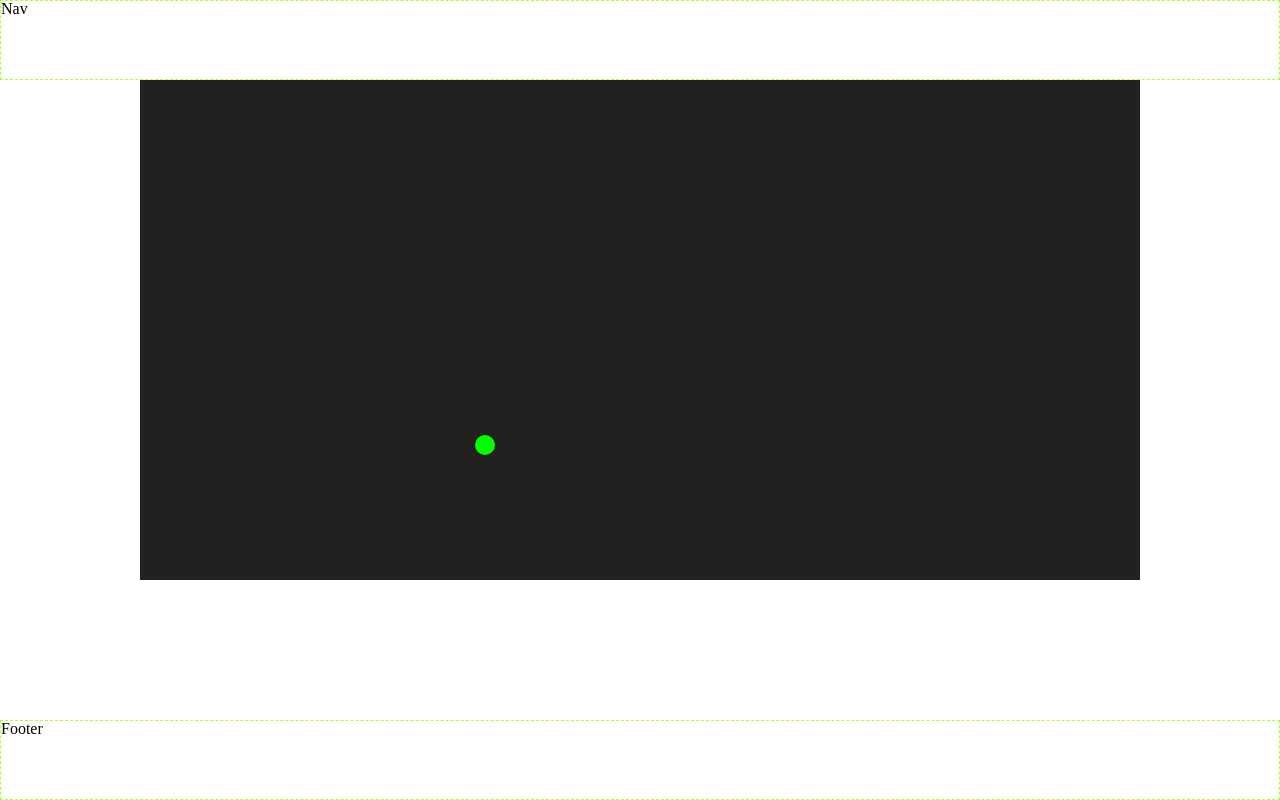
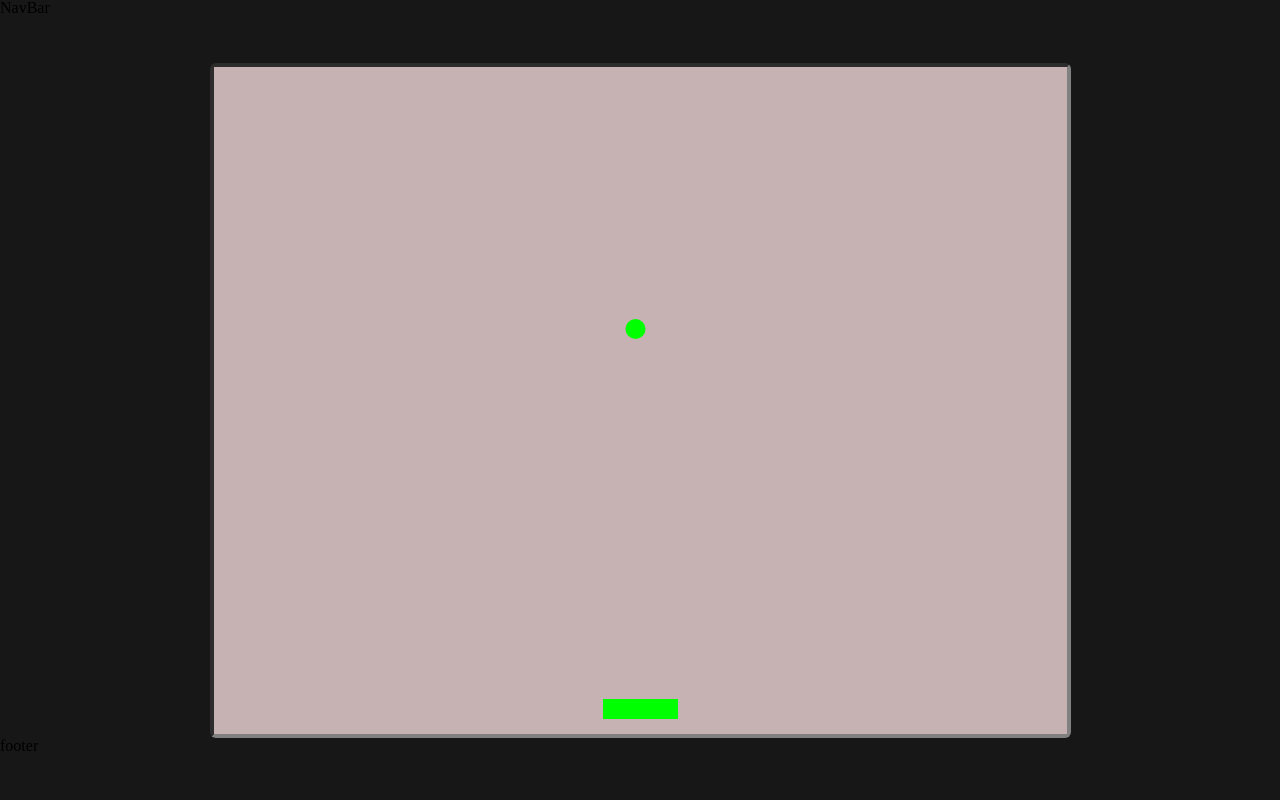
Before and after one commit to ahmedloona/breakout, a website built with webpack: page index.html in a window 1280 px wide. Built offline with Linux system fonts and the light colour scheme.

Commit message:
Complete paddle implementation

```diff
--- a/index.html
+++ b/index.html
@@ -7,10 +7,12 @@
     </head>
 
     <body>
-    <nav>Nav</nav>
-    <canvas id="canvas" width="1000" height="500"></canvas>
+        <nav>NavBar</nav>
+        <div id="canvas-container">
+            <canvas id="canvas"></canvas>
+        </div>
         <script src="./dist/main.js"></script>
-    <footer>Footer</footer>
+        <footer>footer</footer>
     </body>
 
 </html>
--- a/package.json
+++ b/package.json
@@ -12,6 +12,7 @@
   "author": "",
   "license": "ISC",
   "devDependencies": {
+    "file-loader": "^3.0.1",
     "webpack": "^4.29.6",
     "webpack-cli": "^3.2.3"
   },
@@ -20,6 +21,7 @@
     "lodash": "^4.17.11",
     "node-sass": "^4.11.0",
     "sass-loader": "^7.1.0",
-    "style-loader": "^0.23.1"
+    "style-loader": "^0.23.1",
+    "yarn": "^1.13.0"
   }
 }
--- a/src/index.js
+++ b/src/index.js
@@ -1,33 +1,67 @@
 import "./index.scss"
+
 const Ball = require("./scripts/ball.js");
+const Paddle = require("./scripts/paddle.js");
+
 
 document.addEventListener("DOMContentLoaded", () => {
+
+    let canvasContainer = document.getElementById("canvas-container");
     let canvas = document.getElementById("canvas");
+
+    canvas.width = canvasContainer.offsetWidth;
+    canvas.height = canvasContainer.offsetHeight;
+
     let ctx = canvas.getContext("2d");
 
-    let x = canvas.width / 2;
-    let y = canvas.height - 20;
-    let delta_x = -5;
-    let delta_y = -5;
-    let ballRadius = 10;
-    let color = "#00FF00";
+    document.addEventListener("keydown", keyDownHandler, false);
+    document.addEventListener("keyup", keyUpHandler, false);
+    function keyDownHandler(e) {
+        if (e.key == "Right" || e.key == "ArrowRight") {
+            paddle.rightArrowPress = true;
+        }
+        else if (e.key == "Left" || e.key == "ArrowLeft") {
+            paddle.leftArrowPress = true;
+        }
+    }
+    function keyUpHandler(e) {
+        if (e.key == "Right" || e.key == "ArrowRight") {
+            paddle.rightArrowPress = false;
+        }
+        else if (e.key == "Left" || e.key == "ArrowLeft") {
+            paddle.leftArrowPress = false;
+        }
+    }
 
     const ball = new Ball({
-        start_pos: [x, y],
-        curr_pos: [x, y],
-        radius: ballRadius,
-        dx_dy: [delta_x, delta_y],
-        color: color
+        start_pos: [canvas.width / 2, canvas.height - 80],
+        curr_pos: [canvas.width / 2, canvas.height - 80],
+        radius: 10,
+        dx_dy: [-5, -5],
+        color: "#00FF00"
     });
 
+    const paddleHeight = 20;
+    const paddleWidth = 75;
+    const paddleCanvasGap = 15;
+
+    const paddle = new Paddle({
+        height: paddleHeight,
+        width: paddleWidth,
+        color: "#00FF00",
+        paddleX: (canvas.width - paddleWidth) / 2,
+        paddleY: canvas.height - paddleHeight - paddleCanvasGap,
+        dx: 10,
+        rightArrowPress: false,
+        leftArrowPress: false
+    });
 
     function refreshDrawing() {
         ctx.clearRect(0, 0, canvas.width, canvas.height);
         ball.render(ctx);
-        ball.move(canvas);
+        paddle.render(ctx);
+        ball.move(canvas, paddle);
+        paddle.move(canvas);
     }
-
     setInterval(refreshDrawing, 30);
-
-
 });
--- a/src/index.scss
+++ b/src/index.scss
@@ -1,22 +1,40 @@
 @import './styles/reset.scss';
 
 body {
+    height: 100vh;
     display: grid;
-    grid-template-rows: 1fr 8fr 1fr;
-    height: 100vh;
+    grid-template-rows: 1fr 10fr 1fr;
+    grid-template-columns: 2fr 8fr 2fr;
+    background-color: #000000e8;
 
     nav {
-        border: dashed 1px greenyellow;
+        grid-row-start: 1;
+        grid-row-end: 2;
+        grid-column-start: 1;
+        grid-column-end: 4;
     }
 
-    #canvas {
-        background: #232020;
-        display: block;
-        margin: 0 auto;
-        // background-image: url('../images/OLO2ED0.jpg');ß
+    #canvas-container {
+        grid-row-start: 2;
+        grid-row-end: 3;
+        grid-column-start: 2;
+        grid-column-end: 3;
+        width: 100%;
+        height: 100%;
+        border: 4px solid grey;
+        border-style: inset;
+        border-radius: 6px;
+        #canvas {
+            background-color: #c6b2b2;
+            display: block;
+        }
     }
 
     footer {
-        border: dashed 1px greenyellow;
+        grid-row-start: 3;
+        grid-row-end: 4;
+        grid-column-start: 1;
+        grid-column-end: 4;
     }
+
 }
--- a/src/scripts/ball.js
+++ b/src/scripts/ball.js
@@ -17,15 +17,22 @@ Ball.prototype.render = function(ctx) {
     ctx.closePath();
 };
 
-Ball.prototype.move = function(canvas) {
+Ball.prototype.move = function(canvas, paddle) {
+    // debugger;
     const rightCollision = this.x + this.dx > canvas.width - this.radius;
     const leftCollision = this.x + this.dx < this.radius;
     const bottomCollision = this.y + this.dy > canvas.height - this.radius;
     const topCollision = this.y + this.dy < this.radius;
+    const paddleCollisionY = this.y + this.dy > paddle.paddleY - this.radius;
+    // debugger;
+    const paddleCollisionX = ((this.x >= paddle.paddleX) && (this.x <= paddle.paddleX + paddle.width));
+    const paddleCollision = paddleCollisionY && paddleCollisionX;
+
+
     if ( rightCollision || leftCollision ) {
         this.dx = -1 * this.dx;
     }
-    if ( bottomCollision || topCollision ) {
+    if ( bottomCollision || topCollision || paddleCollision) {
         this.dy = -1 * this.dy;
     }
 
--- /dev/null
+++ b/src/scripts/paddle.js
@@ -0,0 +1,36 @@
+function Paddle(parameters) {
+    this.height = parameters.height;
+    this.width = parameters.width;
+    this.color = parameters.color;
+    this.paddleX = parameters.paddleX;
+    this.paddleY = parameters.paddleY;
+    this.dx = parameters.dx;
+    this.rightArrowPress = this.rightArrowPress;
+    this.leftArrowPress = this.leftArrowPress;
+}
+
+Paddle.prototype.render = function(ctx) {
+    ctx.beginPath();
+    ctx.rect(this.paddleX, this.paddleY, this.width, this.height);
+    ctx.fillStyle = this.color;
+    ctx.fill();
+    ctx.closePath();
+};
+
+Paddle.prototype.move = function(canvas) {
+    // if (this.rightArrowPress) {
+    //     this.paddleX += 7;
+    // }
+    // else if (this.leftArrowPress) {
+    //     this.paddleX -= 7;
+    // }
+
+    if (this.rightArrowPress && this.paddleX < canvas.width - this.width) {
+        this.paddleX += this.dx;
+    }
+    else if (this.leftArrowPress && this.paddleX > 0) {
+        this.paddleX -= this.dx;
+    }
+}
+
+module.exports = Paddle;
```
Also changed, not shown: dist/main.js, 1 other file. Lines whose indentation alone changed are shown as unchanged.
